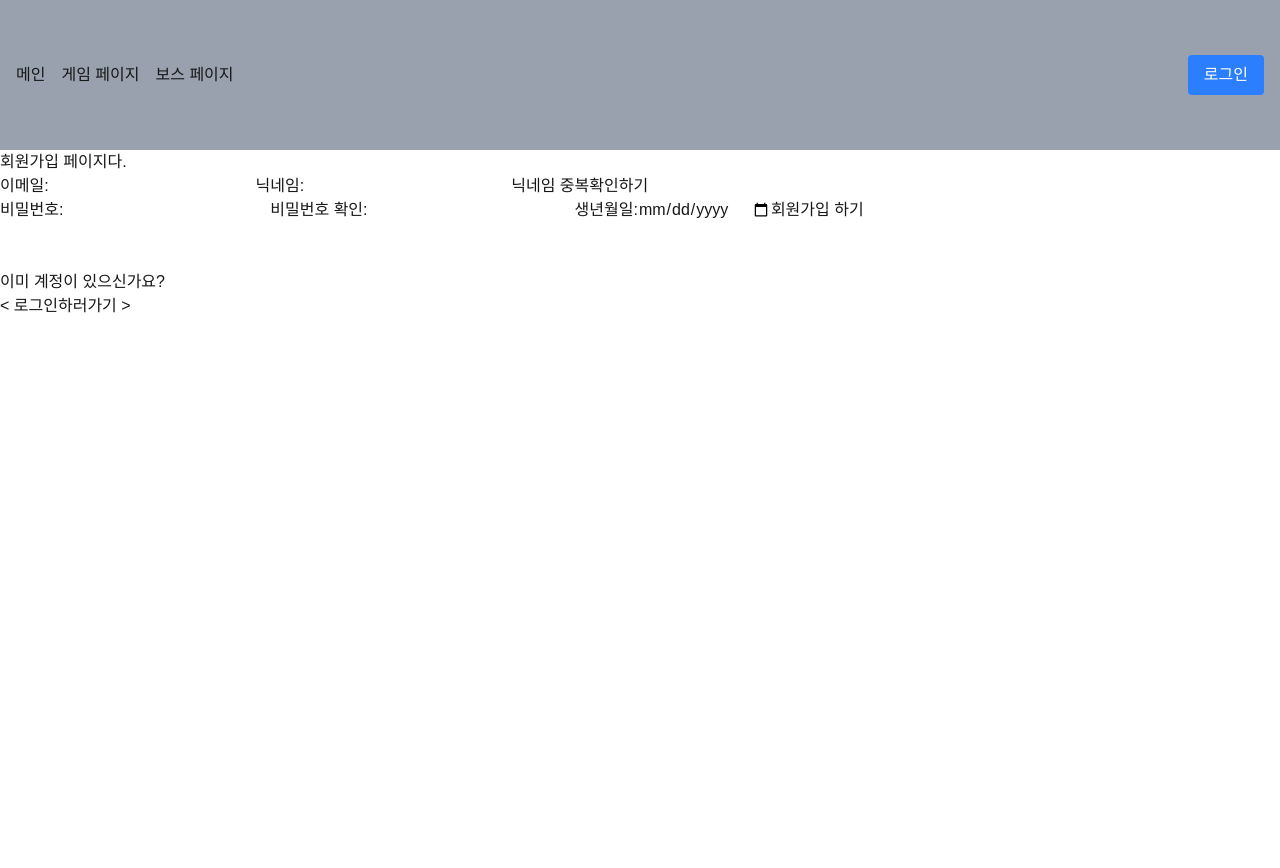
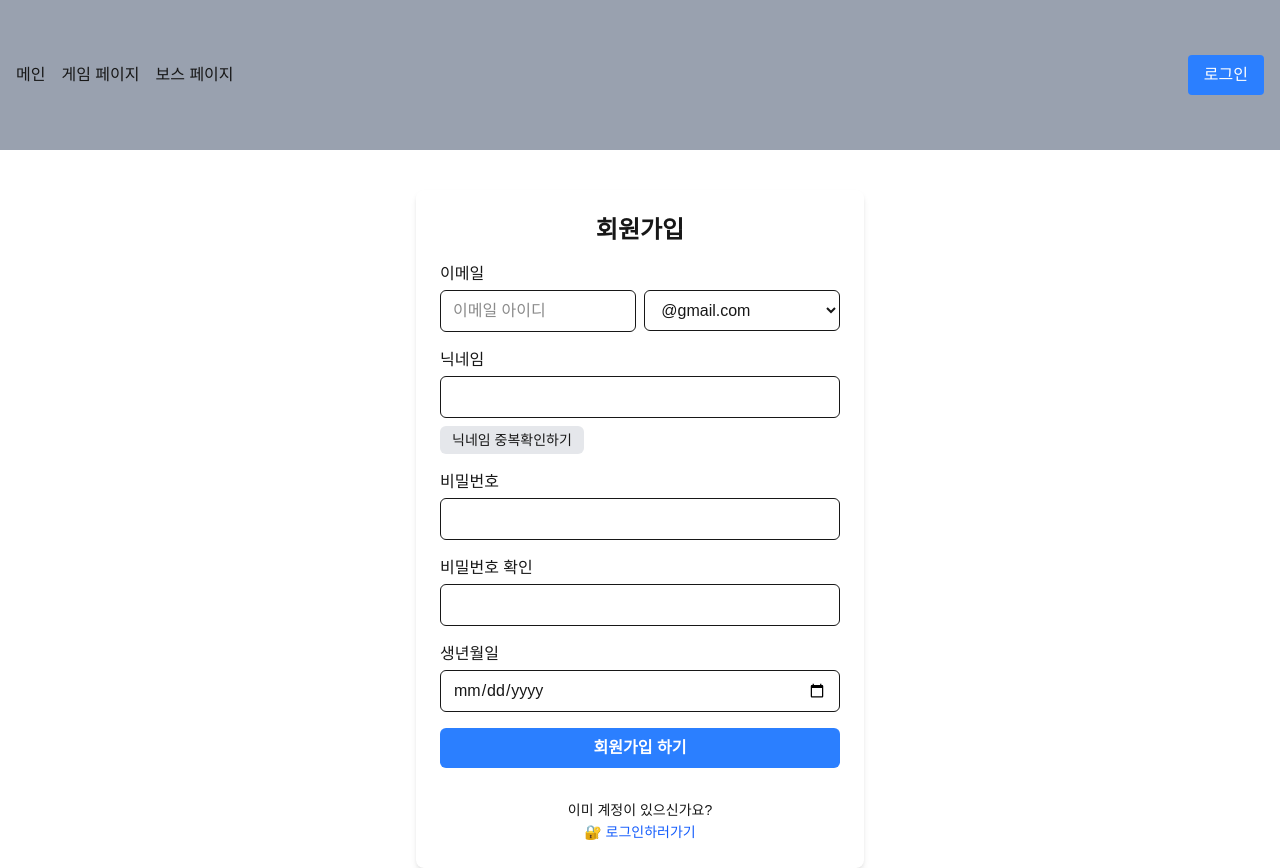
Before and after one commit to Weather-project-team/MBNProjdect, a Next.js app: page /auth/signup in a window 1280 px wide. Before the commit the page ends 800 px from the top, so only its background shows below. Built offline with nearby package versions, Linux system fonts and the light colour scheme; no server answers.

Commit message:
횐갑로긘 수정&css

```diff
--- a/app/auth/signin/form.js
+++ b/app/auth/signin/form.js
@@ -1,9 +1,11 @@
 "use client"; // Next.js 13+부터 App Router (app/ 디렉토리) 방식이 도입, 기본적으로 모든 컴포넌트는 서버 컴포넌트(Server Component) 가 되었음. 그래서 useState, useEffect, onClick 같은 클라이언트 관련 기능을 사용하려면 "use client";를 선언해야 함
 
 import { useState } from "react";
-import { signIn, signOut, useSession } from "next-auth/react";
+import { signIn, useSession } from "next-auth/react";
 import { useRouter } from 'next/navigation'; // Next.js 15
 import Link from "next/link";
+import { RiKakaoTalkFill } from "react-icons/ri";
+import { SiNaver } from "react-icons/si";
 
 export default function LoginForm() {
   const [email, setEmail] = useState("");
@@ -28,23 +30,68 @@ export default function LoginForm() {
   };
 
   return (
-    <div>
-      <form onSubmit={handleSubmit}>
-          <label>Email:</label>
-          <input type="email" value={email} onChange={(e) => setEmail(e.target.value)} required />
+    <form
+      onSubmit={handleSubmit}
+      className="max-w-md mx-auto mt-20 p-6 bg-white shadow-md rounded-lg space-y-4"
+    >
+      <h2 className="text-2xl font-bold text-center">로그인</h2>
 
-          <label>Password:</label>
-          <input type="password" value={password} onChange={(e) => setPassword(e.target.value)} required />
+      <div>
+        <label className="block font-medium mb-1">이메일</label>
+        <input
+          type="email"
+          value={email}
+          onChange={(e) => setEmail(e.target.value)}
+          required
+          className="w-full px-3 py-2 border rounded-md focus:outline-none focus:ring focus:ring-blue-300"
+        />
+      </div>
 
-          <button type="submit">로그인</button>
-          <span>&emsp;&emsp;</span>
-          <button onClick={() => signIn("google")}>/ 구글로그인</button>
-          <br/>
-          <br/>
-          <br/>
-          <br/>
-          <Link href="/auth/signup">회원가입은 여기를 클릭</Link>
-        </form>
-    </div>
+      <div>
+        <label className="block font-medium mb-1">비밀번호</label>
+        <input
+          type="password"
+          value={password}
+          onChange={(e) => setPassword(e.target.value)}
+          required
+          className="w-full px-3 py-2 border rounded-md focus:outline-none focus:ring focus:ring-blue-300"
+        />
+      </div>
+
+      <button
+        type="submit"
+        className="w-full bg-blue-500 hover:bg-blue-600 text-white py-2 rounded-md font-semibold cursor-pointer"
+      >
+        로그인
+      </button>
+      <div className="mt-5">
+        <p className="text-center m-auto">👨‍💻소셜로그인</p>
+      </div>
+
+      <button
+        type="button"
+        onClick={() => signIn("kakao")}
+        className="w-full h-10 flex items-center justify-center gap-2 bg-[#FEE500] text-black cursor-pointer font-medium rounded-md"
+        >
+        <RiKakaoTalkFill size={24} />
+        <span>카카오로 로그인하기</span>
+      </button>
+
+      <button
+        type="button"
+        onClick={() => signIn("naver")}
+        className="w-full h-10 flex items-center justify-center gap-2 bg-[#03C75A] text-white cursor-pointer font-medium rounded-md"
+        >
+        <SiNaver size={20} />
+        <span>네이버로 로그인하기</span>
+      </button>
+
+      <div className="text-center mt-10">
+        <p className="text-sm">계정이 없으신가요?</p>
+        <Link href="/auth/signup" className="text-blue-600 hover:underline text-sm">
+           🪪 회원가입 하러가기
+        </Link>
+      </div>
+    </form>
   );
 }
--- a/app/auth/signin/page.js
+++ b/app/auth/signin/page.js
@@ -3,7 +3,7 @@ import LoginForm from './form';
 export default function LoginPage() {
     return (
         <div>
-            <h1>Welcome to Next.js 15 with NextAuth.js v5</h1>
+            {/* <h1>Welcome to Next.js 15 with NextAuth.js v5</h1> */}
             <br/>
             <LoginForm/>
         </div>
--- a/app/auth/signup/form.js
+++ b/app/auth/signup/form.js
@@ -5,7 +5,10 @@ import { useRouter } from "next/navigation";
 import Link from "next/link";
 
 export default function SignupForm() {
-  const [email, setEmail] = useState("");
+  const [emailId, setEmailId] = useState("");
+  const [domain, setDomain] = useState("gmail.com");
+  const [customDomain, setCustomDomain] = useState("");
+  const [isCustom, setIsCustom] = useState(false);
   const [emailValid, setEmailValid] = useState(null); // ✅ 이메일 중복 여부
   const [name, setName] = useState("");
   const [nameValid, setNameValid] = useState(null); // ✅ 닉네임 중복 여부
@@ -15,15 +18,20 @@ export default function SignupForm() {
   const [error, setError] = useState("");
   const router = useRouter();
 
-  // ✅ 실시간 이메일 중복 확인 (debounce 방식)
+  const cleanCustomDomain = customDomain.startsWith("@") ? customDomain.slice(1) : customDomain; // 맨 앞의 @ 제거
+  const email = `${emailId}@${isCustom ? cleanCustomDomain : domain}`;
+
   useEffect(() => {
-    if (!email) {
+    if (!emailId || (isCustom && !customDomain)) {
       setEmailValid(null);
       return;
     }
 
+    const cleanCustomDomain = customDomain.replace(/^@/, "");
+    const emailToCheck = `${emailId}@${isCustom ? cleanCustomDomain : domain}`;
+
     const timer = setTimeout(async () => {
-      const res = await fetch(`/api/auth/check-duplicate?email=${email}`);
+      const res = await fetch(`/api/auth/check-duplicate?email=${emailToCheck}`);
       const data = await res.json();
       if (data.type === "email") {
         setEmailValid(!data.exists);
@@ -31,7 +39,7 @@ export default function SignupForm() {
     }, 500);
 
     return () => clearTimeout(timer);
-  }, [email]);
+  }, [emailId, domain, customDomain, isCustom]);
 
   // ✅ 닉네임 중복 검사 버튼 클릭 시 실행
   const checkNickname = async () => {
@@ -87,46 +95,155 @@ export default function SignupForm() {
   };
 
   return (
-    <form onSubmit={handleSignup}>
-      <label htmlFor="email">이메일:</label>
-      <input id="email" type="email" value={email} onChange={(e) => setEmail(e.target.value)} required/>
-      {emailValid === null ? null : emailValid ? (
-        <p style={{ color: "green" }}>사용 가능한 이메일입니다.</p>
-      ) : (
-        <p style={{ color: "red" }}>이미 사용 중인 이메일입니다.</p>
+    <form
+      onSubmit={handleSignup}
+      className="max-w-md mx-auto mt-10 p-6 bg-white shadow-md rounded-lg space-y-4"
+    >
+      <h2 className="text-2xl font-bold mb-4 text-center">회원가입</h2>
+
+      <div>
+        <label className="block font-medium mb-1">이메일</label>
+        <div className="flex space-x-2 items-start">
+        {/* 이메일 아이디 입력 */}
+          <input
+            type="text"
+            placeholder="이메일 아이디"
+            value={emailId}
+            onChange={(e) => setEmailId(e.target.value)}
+            className="w-1/2 px-3 py-2 border rounded-md focus:outline-none focus:ring focus:ring-blue-300"
+            required
+          />
+
+          {/* 도메인 선택 */}
+          <div className="w-1/2">
+            <select
+              value={isCustom ? "custom" : domain}
+              onChange={(e) => {
+                const value = e.target.value;
+                if (value === "custom") {
+                  setIsCustom(true);
+                  setCustomDomain("");
+                } else {
+                  setIsCustom(false);
+                  setDomain(value);
+                }
+              }}
+              className="w-full px-3 py-2.5 border rounded-md focus:outline-none focus:ring focus:ring-blue-300"
+            >
+              <option value="gmail.com">@gmail.com</option>
+              <option value="naver.com">@naver.com</option>
+              <option value="daum.net">@daum.net</option>
+              <option value="kakao.com">@kakao.com</option>
+              <option value="custom">직접 입력</option>
+            </select>
+
+            {/* 직접 입력창은 선택한 경우에만 아래에 표시 */}
+            {isCustom && (
+              <input
+                type="text"
+                placeholder="@ex.com"
+                value={customDomain}
+                onChange={(e) => setCustomDomain(e.target.value)}
+                className="mt-2 w-full px-3 py-2 border rounded-md focus:outline-none focus:ring focus:ring-blue-300"
+                required
+              />
+            )}
+          </div>
+        </div>
+        {emailValid !== null && (
+          <p className={`text-sm mt-1 ${emailValid ? "text-green-600" : "text-red-500"}`}>
+            {emailValid ? "사용 가능한 이메일입니다." : "이미 사용 중인 이메일입니다."}
+          </p>
+        )}
+      </div>
+
+
+      <div>
+        <label htmlFor="name" className="block font-medium mb-1">
+          닉네임
+        </label>
+        <input
+          id="name"
+          type="text"
+          value={name}
+          onChange={(e) => setName(e.target.value)}
+          required
+          className="w-full px-3 py-2 border rounded-md focus:outline-none focus:ring focus:ring-blue-300"
+        />
+        <button
+          type="button"
+          onClick={checkNickname}
+          className="mt-2 px-3 py-1 bg-gray-200 hover:bg-gray-300 rounded-md text-sm cursor-pointer"
+        >
+          닉네임 중복확인하기
+        </button>
+        {nameValid !== null && (
+          <p className={`text-sm mt-1 ${nameValid ? 'text-green-600' : 'text-red-500'}`}>
+            {nameValid ? "사용 가능한 닉네임입니다." : "이미 사용 중인 닉네임입니다."}
+          </p>
+        )}
+      </div>
+
+      <div>
+        <label htmlFor="password" className="block font-medium mb-1">
+          비밀번호
+        </label>
+        <input
+          id="password"
+          type="password"
+          value={password}
+          onChange={(e) => setPassword(e.target.value)}
+          required
+          className="w-full px-3 py-2 border rounded-md focus:outline-none focus:ring focus:ring-blue-300"
+        />
+      </div>
+
+      <div>
+        <label htmlFor="confirmPassword" className="block font-medium mb-1">
+          비밀번호 확인
+        </label>
+        <input
+          id="confirmPassword"
+          type="password"
+          value={confirmPassword}
+          onChange={(e) => setConfirmPassword(e.target.value)}
+          required
+          className="w-full px-3 py-2 border rounded-md focus:outline-none focus:ring focus:ring-blue-300"
+        />
+      </div>
+
+      <div>
+        <label htmlFor="birthdate" className="block font-medium mb-1">
+          생년월일
+        </label>
+        <input
+          id="birthdate"
+          type="date"
+          value={birthdate}
+          onChange={(e) => setBirthdate(e.target.value)}
+          required
+          className="w-full px-3 py-2 border rounded-md focus:outline-none focus:ring focus:ring-blue-300"
+        />
+      </div>
+
+      {error && (
+        <p className="text-red-500 text-sm">{error}</p>
       )}
 
-      <label htmlFor="name">닉네임:</label>
-      <input id="name" type="text" value={name} onChange={(e) => setName(e.target.value)} required/>
-      <button type="button" onClick={checkNickname}>
-        닉네임 중복확인하기
+      <button
+        type="submit"
+        className="w-full bg-blue-500 hover:bg-blue-600 text-white py-2 rounded-md font-semibold cursor-pointer"
+      >
+        회원가입 하기
       </button>
-      {nameValid === null ? null : nameValid ? (
-        <p style={{ color: "green" }}>사용 가능한 닉네임입니다.</p>
-      ) : (
-        <p style={{ color: "red" }}>이미 사용 중인 닉네임입니다.</p>
-      )}
 
-      <br/>
-
-      <label htmlFor="password">비밀번호:</label>
-      <input id="password" type="password" value={password} onChange={(e) => setPassword(e.target.value)} required/>
-
-      <label htmlFor="confirmPassword">비밀번호 확인:</label>
-      <input id="confirmPassword" type="password" value={confirmPassword} onChange={(e) => setConfirmPassword(e.target.value)} required/>
-
-      <label htmlFor="birthdate">생년월일:</label>
-      <input id="birthdate" type="date" value={birthdate} onChange={(e) => setBirthdate(e.target.value)} required/>
-
-      {error && <p style={{ color: "red" }}>{error}</p>}
-
-      <button type="submit">회원가입 하기</button>
-
-      <br/>
-      <br/>
-      <br/>
-      <p>이미 계정이 있으신가요?</p>
-      <Link href="/auth/signin">&lt; 로그인하러가기 &gt;</Link>
+      <div className="text-center mt-4">
+        <p className="text-sm">이미 계정이 있으신가요?</p>
+        <Link href="/auth/signin" className="text-blue-600 hover:underline text-sm">
+        🔐 로그인하러가기
+        </Link>
+      </div>
     </form>
   );
+
 }
--- a/app/auth/signup/page.js
+++ b/app/auth/signup/page.js
@@ -3,7 +3,7 @@ import SignupForm from "./form";
 export default function SignupPage() {
   return (
     <div>
-      <h1>회원가입 페이지다.</h1>
+      {/* <h1>회원가입 페이지다.</h1> */}
       <SignupForm />
     </div>
   );
--- a/package.json
+++ b/package.json
@@ -17,6 +17,7 @@
     "next-auth": "^5.0.0-beta.25",
     "react": "^19.0.0",
     "react-dom": "^19.0.0",
+    "react-icons": "^5.5.0",
     "uuid": "^11.1.0"
   },
   "devDependencies": {
```
Also changed, not shown: 1 other file (tests, documents, lock files or other folders).
